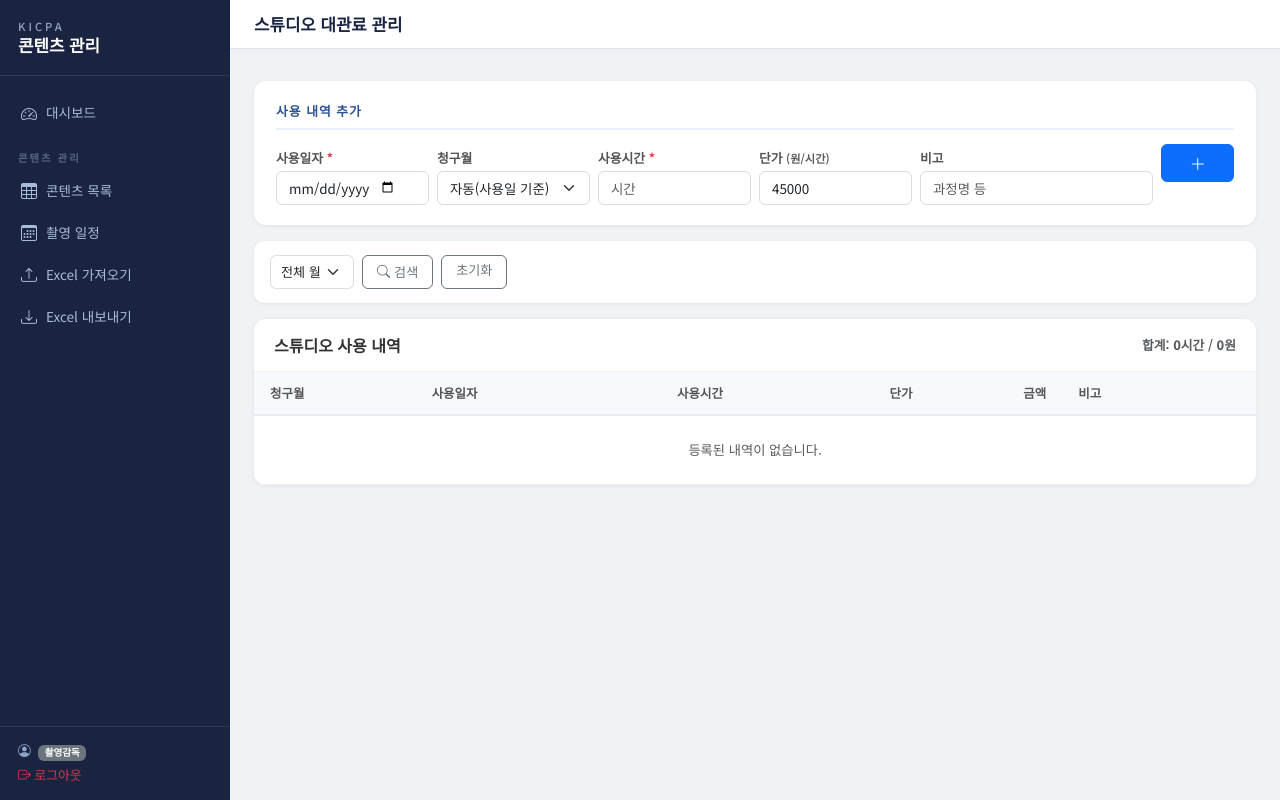
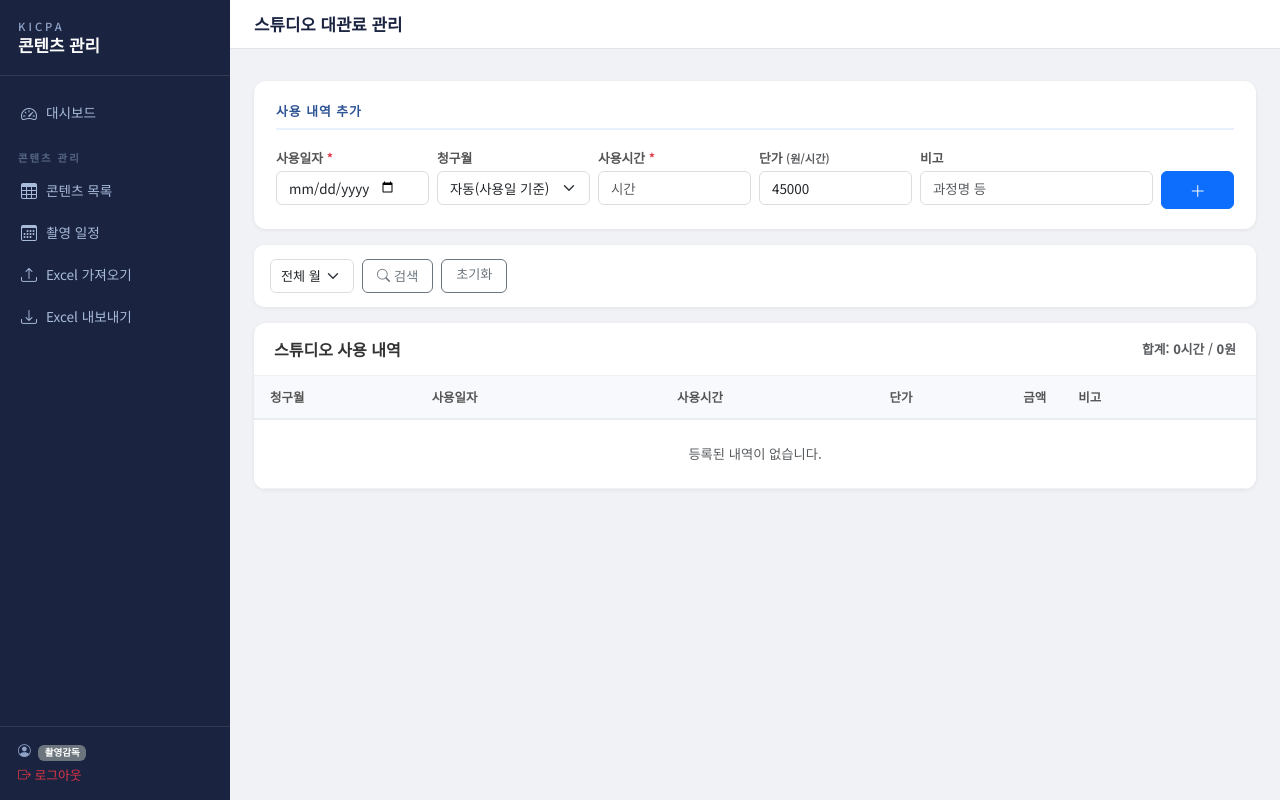
Before and after one commit to adoro-design/kicpa-tool, a FastAPI app: template templates/studio.html in a window 1280 px wide. Run offline with FastAPI, Linux system fonts and the light colour scheme; the template is opened without the code that fills it, so the values that code supplies are empty.

Commit message:
정렬수정

```diff
--- a/templates/documents.html
+++ b/templates/documents.html
@@ -35,6 +35,7 @@
       </select>
     </div>
     <div class="col-md-2">
+      <label class="form-label">&nbsp;</label>
       <button type="submit" class="btn btn-outline-secondary w-100">
         <i class="bi-search me-1"></i>미리보기
       </button>
--- a/templates/studio.html
+++ b/templates/studio.html
@@ -49,6 +49,7 @@
         <input type="text" name="notes" class="form-control" placeholder="과정명 등">
       </div>
       <div class="col-md-1">
+        <label class="form-label">&nbsp;</label>
         <button type="submit" class="btn btn-primary w-100"><i class="bi-plus-lg"></i></button>
       </div>
     </div>
```
